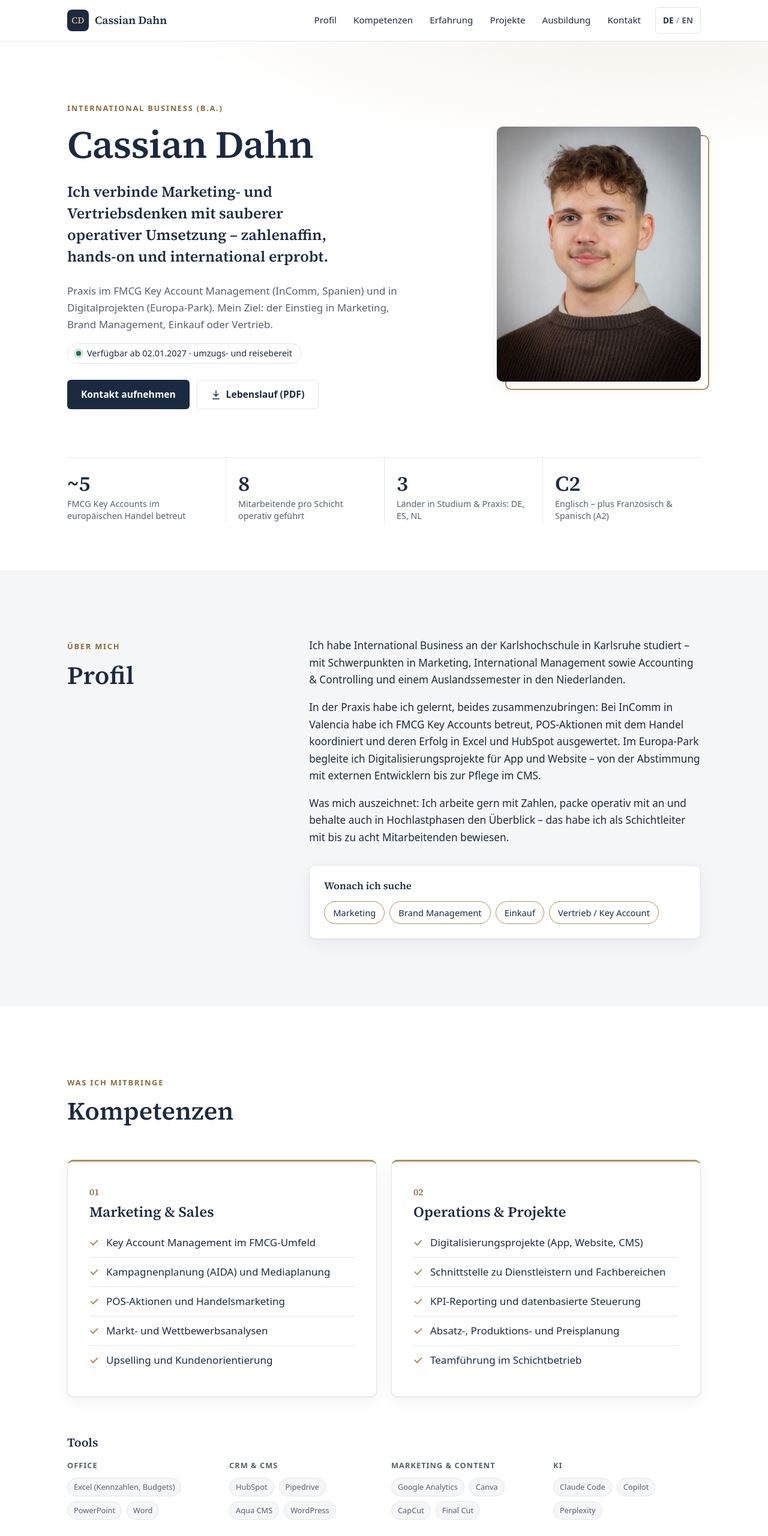
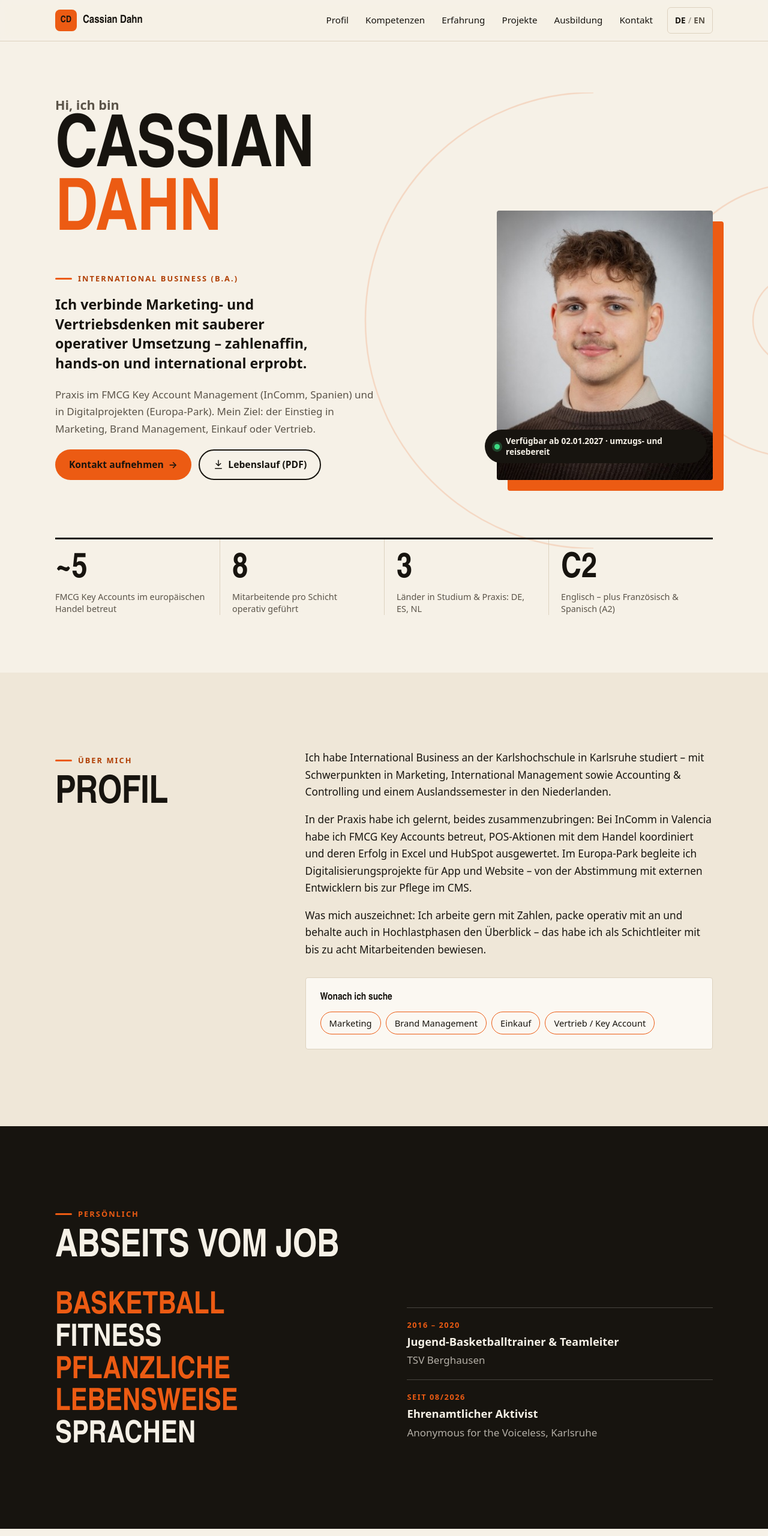
Before and after one commit to CassiFCB/Website---Dahn, an Astro site: page /Website---Dahn/de in a window 1280 px wide. Shown: the top 2560 px of the page at 60% size. Built offline with nearby package versions, Linux system fonts and the light colour scheme; Astro itself is replaced by a stand-in of ours.

Commit message:
Neues Design: sportlich-warm statt Navy und Gold
- Cremeweiß, Tinte und Basketball-Orange als Farbwelt, Dunkelmodus angepasst
- Archivo (schmal, kräftig) statt Inter und Source Serif, weiterhin lokal eingebunden
- Startbereich mit großem Namen, Spielfeldlinien und Foto mit Farbblock
- Neuer Abschnitt "Abseits vom Job" mit Interessen und Ehrenamt,
  eigene Fotos in src/assets/personal/ erscheinen automatisch

Co-Authored-By: Claude Opus 5.5 <noreply@anthropic.com>

```diff
--- a/package.json
+++ b/package.json
@@ -11,8 +11,7 @@
   },
   "dependencies": {
     "@astrojs/sitemap": "^3.7.4",
-    "@fontsource-variable/inter": "^5.3.0",
-    "@fontsource/source-serif-4": "^5.3.1",
+    "@fontsource-variable/archivo": "^5.3.0",
     "astro": "^7.4.11",
     "sharp": "^0.35.5"
   },
--- /dev/null
+++ b/src/assets/personal/LIESMICH.txt
@@ -0,0 +1 @@
+Eigene Fotos (jpg, png, webp) hier ablegen. Bis zu 4 erscheinen im Abschnitt "Abseits vom Job".
--- a/src/components/CaseStudyPage.astro
+++ b/src/components/CaseStudyPage.astro
@@ -102,8 +102,8 @@ const { Content } = await render(entry);
     width: 32px;
     height: 32px;
     border-radius: 50%;
-    background: #1b2a41;
-    color: #d1b07a;
+    background: var(--accent);
+    color: var(--on-accent);
     font-size: 0.95rem;
     flex: none;
   }
--- a/src/components/Header.astro
+++ b/src/components/Header.astro
@@ -100,8 +100,8 @@ const items = nav.map((item) => ({
     width: 36px;
     height: 36px;
     border-radius: 8px;
-    background: #1b2a41;
-    color: #d1b07a;
+    background: var(--accent);
+    color: var(--on-accent);
     font-size: 0.95rem;
     letter-spacing: 0.02em;
   }
--- a/src/components/Hero.astro
+++ b/src/components/Hero.astro
@@ -10,21 +10,33 @@ interface Props {
 }
 const { lang } = Astro.props;
 const s = t(lang);
+const [first, ...rest] = profile.name.split(' ');
 ---
 
 <section class="hero" aria-labelledby="hero-title">
+  <!-- Basketball-Spielfeldlinien als ruhiges Hintergrundmotiv -->
+  <svg class="court" viewBox="0 0 600 600" aria-hidden="true" focusable="false">
+    <circle cx="600" cy="300" r="180"></circle>
+    <circle cx="600" cy="300" r="60"></circle>
+    <path d="M600 0 V600"></path>
+    <path d="M330 0 A300 300 0 0 0 330 600"></path>
+  </svg>
+
   <div class="container grid">
     <div class="copy">
+      <p class="hello">{s.hero.hello}</p>
+      <h1 id="hero-title">
+        <span class="first">{first}</span>
+        <span class="last">{rest.join(' ')}</span>
+      </h1>
       <span class="kicker">{s.hero.eyebrow}</span>
-      <h1 id="hero-title">{profile.name}</h1>
       <p class="lead">{s.hero.lead}</p>
       <p class="sub">{s.hero.sub}</p>
-      <p class="availability">
-        <span class="dot" aria-hidden="true"></span>
-        {s.hero.availability}
-      </p>
       <div class="ctas">
-        <a class="btn btn--primary" href="#kontakt">{s.hero.ctaContact}</a>
+        <a class="btn btn--primary" href="#kontakt">
+          {s.hero.ctaContact}
+          <span aria-hidden="true">→</span>
+        </a>
         <a class="btn btn--ghost" href={url(profile.cvPath)} download>
           <svg width="18" height="18" viewBox="0 0 24 24" fill="none" aria-hidden="true">
             <path d="M12 3v12m0 0-5-5m5 5 5-5M5 21h14" stroke="currentColor" stroke-width="2" stroke-linecap="round" stroke-linejoin="round"></path>
@@ -33,17 +45,22 @@ const s = t(lang);
         </a>
       </div>
     </div>
-    <div class="photo-wrap">
+
+    <figure class="photo-wrap">
       <Image
         src={portrait}
         alt={s.hero.photoAlt}
         widths={[240, 381]}
-        sizes="(max-width: 860px) 240px, 340px"
+        sizes="(max-width: 860px) 240px, 360px"
         loading="eager"
         fetchpriority="high"
         class="photo"
       />
-    </div>
+      <figcaption class="availability">
+        <span class="dot" aria-hidden="true"></span>
+        {s.hero.availability}
+      </figcaption>
+    </figure>
   </div>
 
   <div class="container">
@@ -62,100 +79,135 @@ const s = t(lang);
 
 <style>
   .hero {
-    padding-block: clamp(48px, 8vw, 96px) clamp(48px, 7vw, 80px);
-    background:
-      radial-gradient(1200px 400px at 85% -10%, color-mix(in srgb, var(--accent) 14%, transparent), transparent 70%),
-      var(--bg);
+    position: relative;
+    overflow: hidden;
+    padding-block: clamp(40px, 7vw, 88px) clamp(56px, 8vw, 96px);
+    background: var(--bg);
+  }
+  .court {
+    position: absolute;
+    right: -4%;
+    top: 50%;
+    width: min(70vw, 760px);
+    height: auto;
+    transform: translateY(-58%);
+    fill: none;
+    stroke: var(--accent);
+    stroke-width: 2;
+    opacity: 0.16;
+    pointer-events: none;
   }
   .grid {
+    position: relative;
     display: grid;
-    grid-template-columns: minmax(0, 1fr) auto;
-    align-items: center;
-    gap: clamp(32px, 6vw, 80px);
+    grid-template-columns: minmax(0, 1.35fr) minmax(0, 1fr);
+    align-items: end;
+    gap: clamp(32px, 6vw, 72px);
+  }
+  .hello {
+    font-weight: 700;
+    font-size: clamp(1.1rem, 2vw, 1.35rem);
+    margin: 0 0 0.4rem;
+    color: var(--text-muted);
   }
   h1 {
-    margin-bottom: 0.35em;
+    display: flex;
+    flex-direction: column;
+    margin-bottom: 0.3em;
+  }
+  .last {
+    color: var(--accent);
+  }
+  .kicker {
+    margin-top: 0.5rem;
   }
   .lead {
-    font-family: var(--font-serif);
-    font-size: clamp(1.25rem, 2.2vw, 1.55rem);
-    line-height: 1.45;
-    color: var(--navy);
-    max-width: 34ch;
+    font-size: clamp(1.2rem, 2vw, 1.45rem);
+    font-weight: 600;
+    line-height: 1.4;
+    max-width: 32ch;
+    color: var(--text);
   }
   .sub {
     color: var(--text-muted);
-    max-width: 60ch;
-  }
-  .availability {
-    display: inline-flex;
-    align-items: center;
-    gap: 10px;
-    padding: 6px 14px;
-    border: 1px solid var(--border);
-    border-radius: 18px;
-    font-size: 0.9rem;
-    line-height: 1.4;
-    font-weight: 500;
-    background: var(--surface);
-  }
-  .dot {
-    flex: none;
-    width: 8px;
-    height: 8px;
-    border-radius: 50%;
-    background: var(--success);
-    box-shadow: 0 0 0 4px color-mix(in srgb, var(--success) 20%, transparent);
+    max-width: 56ch;
   }
   .ctas {
     display: flex;
     flex-wrap: wrap;
     gap: 12px;
-    margin-top: 12px;
+    margin-top: 20px;
   }
   .photo-wrap {
     position: relative;
+    margin: 0;
+    justify-self: end;
+    width: min(100%, 360px);
   }
   .photo-wrap::before {
     content: '';
     position: absolute;
-    inset: 14px -14px -14px 14px;
-    border: 2px solid var(--accent);
+    inset: 18px -18px -18px 18px;
+    background: var(--accent);
     border-radius: var(--radius);
   }
   .photo {
     position: relative;
-    width: 340px;
+    width: 100%;
     aspect-ratio: 381 / 476;
     object-fit: cover;
     border-radius: var(--radius);
-    box-shadow: var(--shadow);
+  }
+  .availability {
+    position: absolute;
+    left: -20px;
+    bottom: 28px;
+    display: inline-flex;
+    align-items: center;
+    gap: 10px;
+    max-width: calc(100% + 10px);
+    padding: 10px 16px;
+    border-radius: 999px;
+    background: var(--ink);
+    color: var(--bg);
+    font-size: 0.85rem;
+    font-weight: 600;
+    line-height: 1.35;
+  }
+  .dot {
+    flex: none;
+    width: 9px;
+    height: 9px;
+    border-radius: 50%;
+    background: #3ddc84;
+    box-shadow: 0 0 0 4px color-mix(in srgb, #3ddc84 25%, transparent);
   }
   .stats {
+    position: relative;
     display: grid;
     grid-template-columns: repeat(4, minmax(0, 1fr));
-    gap: 0;
     list-style: none;
     padding: 0;
-    margin: clamp(48px, 7vw, 80px) 0 0;
-    border-top: 1px solid var(--border);
+    margin: clamp(56px, 8vw, 96px) 0 0;
+    border-top: 3px solid var(--ink);
   }
   .stats li {
     display: flex;
     flex-direction: column;
-    gap: 4px;
-    padding: 24px 20px 0 0;
+    gap: 6px;
+    padding: 22px 20px 0 0;
   }
   .stats li + li {
     padding-left: 20px;
-    border-left: 1px solid var(--border);
+    border-left: 1.5px solid var(--border);
   }
   .value {
-    font-family: var(--font-serif);
-    font-size: 2.2rem;
-    font-weight: 600;
-    color: var(--navy);
-    line-height: 1.1;
+    font-family: var(--font-display);
+    font-size: clamp(2.6rem, 5vw, 3.6rem);
+    font-weight: 900;
+    font-stretch: 62%;
+    color: var(--ink);
+    line-height: 1;
   }
   .label {
     font-size: 0.9rem;
@@ -163,29 +215,68 @@ const s = t(lang);
     line-height: 1.4;
   }
 
+  @media (prefers-reduced-motion: no-preference) {
+    .copy > *,
+    .photo-wrap {
+      animation: rise 0.6s cubic-bezier(0.2, 0.7, 0.2, 1) both;
+    }
+    .copy > :nth-child(2) {
+      animation-delay: 0.06s;
+    }
+    .copy > :nth-child(n + 3) {
+      animation-delay: 0.14s;
+    }
+    .photo-wrap {
+      animation-delay: 0.1s;
+    }
+  }
+  @keyframes rise {
+    from {
+      opacity: 0;
+      transform: translateY(14px);
+    }
+  }
+
   @media (max-width: 860px) {
     .grid {
       grid-template-columns: 1fr;
+      align-items: start;
     }
     .photo-wrap {
       order: -1;
       justify-self: start;
+      width: 210px;
+      margin-bottom: 8px;
     }
-    .photo {
-      width: 200px;
+    .photo-wrap::before {
+      inset: 12px -12px auto 12px;
+      aspect-ratio: 381 / 476;
+    }
+    .availability {
+      position: relative;
+      left: auto;
+      bottom: auto;
+      margin-top: 28px;
+      width: max-content;
+      max-width: calc(100vw - 2 * var(--gutter));
+    }
+    .court {
+      width: 120vw;
+      right: -60%;
+      top: 22%;
     }
     .stats {
       grid-template-columns: repeat(2, minmax(0, 1fr));
     }
     .stats li,
     .stats li + li {
-      padding: 20px 12px 20px 0;
+      padding: 18px 12px 18px 0;
       border-left: 0;
-      border-bottom: 1px solid var(--border);
+      border-bottom: 1.5px solid var(--border);
     }
     .stats li:nth-child(even) {
       padding-left: 16px;
-      border-left: 1px solid var(--border);
+      border-left: 1.5px solid var(--border);
     }
   }
 </style>
--- a/src/components/HomePage.astro
+++ b/src/components/HomePage.astro
@@ -2,6 +2,7 @@
 import BaseLayout from '../layouts/BaseLayout.astro';
 import Hero from './Hero.astro';
 import About from './About.astro';
+import OffCourt from './OffCourt.astro';
 import Skills from './Skills.astro';
 import Experience from './Experience.astro';
 import Projects from './Projects.astro';
@@ -18,6 +19,7 @@ const { lang } = Astro.props;
 <BaseLayout lang={lang} alternates={routes.home} isHome>
   <Hero lang={lang} />
   <About lang={lang} />
+  <OffCourt lang={lang} />
   <Skills lang={lang} />
   <Experience lang={lang} />
   <Projects lang={lang} />
--- /dev/null
+++ b/src/components/OffCourt.astro
@@ -0,0 +1,145 @@
+---
+import { Image } from 'astro:assets';
+import type { ImageMetadata } from 'astro';
+import { t } from '../i18n/ui';
+import type { Lang } from '../i18n/routes';
+
+interface Props {
+  lang: Lang;
+}
+const { lang } = Astro.props;
+const strings = t(lang);
+const s = strings.offcourt;
+const p = strings.personal;
+
+/* Eigene Fotos (Sport, Reisen, Alltag) einfach in src/assets/personal/ legen.
+   Sie erscheinen automatisch hier, alphabetisch sortiert. Ohne Fotos bleibt der Abschnitt ohne Galerie. */
+const files = import.meta.glob<{ default: ImageMetadata }>('../assets/personal/*.{jpg,jpeg,png,webp}', {
+  eager: true,
+});
+const photos = Object.entries(files)
+  .sort(([a], [b]) => a.localeCompare(b))
+  .map(([, mod]) => mod.default)
+  .slice(0, 4);
+const interests = p.interests.split(',').map((i) => i.trim());
+---
+
+<section id="persoenlich" class="offcourt" aria-labelledby="offcourt-title">
+  <div class="container">
+    <span class="kicker">{s.kicker}</span>
+    <h2 id="offcourt-title">{s.title}</h2>
+
+    <div class="grid">
+      <ul class="interests" aria-label={p.interestsTitle}>
+        {interests.map((i) => <li>{i}</li>)}
+      </ul>
+
+      <ul class="engagement">
+        {
+          p.engagement.map((e) => (
+            <li>
+              <span class="period">{e.period}</span>
+              <strong>{e.role}</strong>
+              <span class="org">{e.org}</span>
+            </li>
+          ))
+        }
+      </ul>
+    </div>
+
+    {
+      photos.length > 0 && (
+        <div class="photos">
+          {photos.map((src) => (
+            <Image src={src} alt="" widths={[320, 640]} sizes="(max-width: 760px) 50vw, 280px" class="photo" />
+          ))}
+        </div>
+      )
+    }
+  </div>
+</section>
+
+<style>
+  .offcourt {
+    padding-block: var(--section);
+    background: var(--ink);
+    color: var(--bg);
+  }
+  h2 {
+    color: var(--bg);
+  }
+  .kicker {
+    color: var(--accent);
+  }
+  .grid {
+    display: grid;
+    grid-template-columns: minmax(0, 1fr) minmax(0, 1fr);
+    gap: clamp(32px, 6vw, 80px);
+    margin-top: clamp(24px, 4vw, 40px);
+  }
+  .interests {
+    list-style: none;
+    margin: 0;
+    padding: 0;
+  }
+  .interests li {
+    font-family: var(--font-display);
+    font-size: clamp(2rem, 4.5vw, 3.2rem);
+    font-weight: 800;
+    font-stretch: 65%;
+    text-transform: uppercase;
+    line-height: 1.05;
+  }
+  .interests li:nth-child(odd) {
+    color: var(--accent);
+  }
+  .engagement {
+    list-style: none;
+    margin: 0;
+    padding: 0;
+    align-self: end;
+  }
+  .engagement li {
+    display: flex;
+    flex-direction: column;
+    gap: 2px;
+    padding: 18px 0;
+    border-top: 1.5px solid color-mix(in srgb, var(--bg) 22%, transparent);
+  }
+  .period {
+    font-size: 0.8rem;
+    font-weight: 700;
+    letter-spacing: 0.12em;
+    text-transform: uppercase;
+    color: var(--accent);
+  }
+  .engagement strong {
+    font-size: 1.15rem;
+  }
+  .org {
+    color: color-mix(in srgb, var(--bg) 70%, transparent);
+  }
+  .photos {
+    display: grid;
+    grid-template-columns: repeat(4, minmax(0, 1fr));
+    gap: 16px;
+    margin-top: clamp(40px, 6vw, 64px);
+  }
+  .photo {
+    width: 100%;
+    aspect-ratio: 4 / 5;
+    object-fit: cover;
+    border-radius: var(--radius);
+  }
+  .photos .photo:nth-child(even) {
+    transform: translateY(24px);
+  }
+  @media (max-width: 760px) {
+    .grid {
+      grid-template-columns: 1fr;
+    }
+    .photos {
+      grid-template-columns: repeat(2, minmax(0, 1fr));
+    }
+  }
+</style>
--- a/src/components/VideoEmbed.astro
+++ b/src/components/VideoEmbed.astro
@@ -50,7 +50,7 @@ const s = t(lang).video;
     width: 100%;
     border-radius: var(--radius);
     overflow: hidden;
-    background: #1b2a41;
+    background: var(--accent);
     color: #fff;
   }
   .video :global(iframe) {
--- a/src/i18n/ui.ts
+++ b/src/i18n/ui.ts
@@ -15,6 +15,7 @@ export const ui = {
     menu: 'Menü',
     langSwitch: 'Switch to English',
     hero: {
+      hello: 'Hi, ich bin',
       eyebrow: 'International Business (B.A.)',
       lead: 'Ich verbinde Marketing- und Vertriebsdenken mit sauberer operativer Umsetzung – zahlenaffin, hands-on und international erprobt.',
       sub: 'Praxis im FMCG Key Account Management (InComm, Spanien) und in Digitalprojekten (Europa-Park). Mein Ziel: der Einstieg in Marketing, Brand Management, Einkauf oder Vertrieb.',
@@ -86,6 +87,7 @@ export const ui = {
       result: 'Ergebnis',
     },
     education: { title: 'Ausbildung', kicker: 'Studium & Schule' },
+    offcourt: { kicker: 'Persönlich', title: 'Abseits vom Job' },
     personal: {
       title: 'Persönliches',
       languagesTitle: 'Sprachen',
@@ -163,6 +165,7 @@ export const ui = {
     menu: 'Menu',
     langSwitch: 'Auf Deutsch wechseln',
     hero: {
+      hello: "Hi, I'm",
       eyebrow: 'International Business (B.A.)',
       lead: 'I combine a marketing and sales mindset with reliable operational execution – numbers-driven, hands-on and proven in international teams.',
       sub: 'Experience in FMCG key account management (InComm, Spain) and digital projects (Europa-Park, Germany). My goal: an entry-level role in marketing, brand management, procurement or sales.',
@@ -234,6 +237,7 @@ export const ui = {
       result: 'Result',
     },
     education: { title: 'Education', kicker: 'University & school' },
+    offcourt: { kicker: 'Personal', title: 'Off the clock' },
     personal: {
       title: 'Personal',
       languagesTitle: 'Languages',
--- a/src/layouts/BaseLayout.astro
+++ b/src/layouts/BaseLayout.astro
@@ -1,6 +1,5 @@
 ---
-import '@fontsource-variable/inter';
-import '@fontsource/source-serif-4/600.css';
+import '@fontsource-variable/archivo/wdth.css';
 import '../styles/global.css';
 import Header from '../components/Header.astro';
 import Footer from '../components/Footer.astro';
@@ -58,7 +57,7 @@ const jsonLd = {
     <link rel="alternate" hreflang="en" href={abs(alternates.en)} />
     <link rel="alternate" hreflang="x-default" href={abs(alternates.de)} />
     <link rel="icon" href={url('favicon.svg')} type="image/svg+xml" />
-    <meta name="theme-color" content="#1b2a41" />
+    <meta name="theme-color" content="#f6f1e7" />
 
     <meta property="og:type" content="profile" />
     <meta property="og:title" content={pageTitle} />
--- a/src/styles/global.css
+++ b/src/styles/global.css
@@ -2,52 +2,58 @@
    Design-Tokens – Farben und Abstände zentral anpassen
    ========================================================================== */
 :root {
-  --navy: #1b2a41;
-  --navy-700: #24385a;
-  --accent: #b08d57; /* dezentes Gold */
-  --accent-strong: #8a6a3b;
+  /* Sportlich-warm: Cremeweiß, Tinte, Basketball-Orange.
+     --navy ist historisch der Name für die Überschriftenfarbe und bleibt deshalb bestehen. */
+  --ink: #17140f;
+  --navy: var(--ink);
+  --navy-700: #2b261e;
+  --accent: #ec5b13; /* Basketball-Orange: Flächen, Linien, große Schrift */
+  --accent-strong: #b03f04; /* für kleinen Text auf Creme (Kontrast AA) */
+  --on-accent: #17140f;
 
-  --bg: #ffffff;
-  --bg-soft: #f5f6f8;
-  --surface: #ffffff;
-  --text: #1b2a41;
-  --text-muted: #55606f;
-  --border: #e2e5ea;
-  --link: #24385a;
-  --focus: #b08d57;
+  --bg: #f6f1e7;
+  --bg-soft: #efe7d8;
+  --surface: #fbf8f2;
+  --text: #17140f;
+  --text-muted: #5b5449;
+  --border: #ddd2bf;
+  --link: #17140f;
+  --focus: #ec5b13;
   --success: #1f6f4a;
   --error: #a3312a;
-  --header-bg: rgba(255, 255, 255, 0.88);
+  --header-bg: rgba(246, 241, 231, 0.9);
 
-  --font-sans: 'Inter Variable', system-ui, -apple-system, 'Segoe UI', Roboto, sans-serif;
-  --font-serif: 'Source Serif 4', Georgia, 'Times New Roman', serif;
+  --font-sans: 'Archivo Variable', system-ui, -apple-system, 'Segoe UI', Roboto, sans-serif;
+  --font-display: 'Archivo Variable', 'Arial Narrow', system-ui, sans-serif;
+  /* früher Serif; zeigt jetzt auf die Display-Schrift, damit alte Verweise mitziehen */
+  --font-serif: var(--font-display);
 
-  --radius: 10px;
+  --radius: 4px;
   --radius-sm: 6px;
-  --shadow: 0 1px 2px rgba(27, 42, 65, 0.06), 0 8px 24px rgba(27, 42, 65, 0.06);
-  --max: 1120px;
+  --shadow: none;
+  --max: 1160px;
   --gutter: clamp(16px, 4vw, 32px);
-  --section: clamp(64px, 10vw, 112px);
+  --section: clamp(72px, 11vw, 128px);
 
   color-scheme: light dark;
 }
 
 @media (prefers-color-scheme: dark) {
   :root {
-    --bg: #0f1724;
-    --bg-soft: #141e2e;
-    --surface: #18243a;
-    --text: #e8ecf2;
-    --text-muted: #a5afbe;
-    --border: #2a3850;
-    --link: #d9bf8f;
-    --accent: #d1b07a;
-    --accent-strong: #e2c896;
-    --navy: #e8ecf2;
+    --ink: #f4eee3;
+    --navy-700: #e6dfd2;
+    --bg: #14120e;
+    --bg-soft: #1c1913;
+    --surface: #211d17;
+    --text: #f4eee3;
+    --text-muted: #b5ac9c;
+    --border: #3a342a;
+    --link: #f4eee3;
+    --accent: #ff7a33;
+    --accent-strong: #ff9a5c;
     --success: #6fd19f;
     --error: #ff8f86;
-    --header-bg: rgba(15, 23, 36, 0.86);
-    --shadow: 0 1px 2px rgba(0, 0, 0, 0.3), 0 8px 24px rgba(0, 0, 0, 0.25);
+    --header-bg: rgba(20, 18, 14, 0.88);
   }
 }
 
@@ -100,23 +106,34 @@ h1,
 h2,
 h3,
 h4 {
-  font-family: var(--font-serif);
-  font-weight: 600;
-  line-height: 1.2;
+  font-family: var(--font-display);
+  font-weight: 800;
+  font-stretch: 80%;
+  line-height: 1.05;
   color: var(--navy);
   margin: 0 0 0.5em;
   text-wrap: balance;
 }
 
-h1 {
-  font-size: clamp(2.5rem, 6vw, 4rem);
+h1,
+h2 {
+  text-transform: uppercase;
   letter-spacing: -0.01em;
 }
+h1 {
+  font-size: clamp(3.2rem, 10vw, 7.5rem);
+  font-weight: 900;
+  font-stretch: 62%;
+  line-height: 0.88;
+}
 h2 {
-  font-size: clamp(1.9rem, 4vw, 2.6rem);
+  font-size: clamp(2.4rem, 6vw, 4rem);
+  font-stretch: 65%;
+  line-height: 0.95;
 }
 h3 {
-  font-size: 1.3rem;
+  font-size: 1.35rem;
+  font-weight: 750;
 }
 
 p {
@@ -158,14 +175,23 @@ ul {
 }
 
 .kicker {
-  display: inline-block;
+  display: inline-flex;
+  align-items: center;
+  gap: 10px;
   font-family: var(--font-sans);
   font-size: 0.8rem;
-  font-weight: 600;
-  letter-spacing: 0.14em;
+  font-weight: 700;
+  letter-spacing: 0.16em;
   text-transform: uppercase;
   color: var(--accent-strong);
-  margin-bottom: 0.75rem;
+  margin-bottom: 1rem;
+}
+.kicker::before {
+  content: '';
+  width: 28px;
+  height: 3px;
+  background: var(--accent);
+  border-radius: 2px;
 }
 
 .section-head {
@@ -215,7 +241,7 @@ ul {
   gap: 0.5em;
   min-height: 48px;
   padding: 0.7em 1.4em;
-  border-radius: var(--radius-sm);
+  border-radius: 999px;
   border: 1px solid transparent;
   font: inherit;
   font-size: 0.98rem;
@@ -232,31 +258,21 @@ ul {
   transform: translateY(1px);
 }
 .btn--primary {
-  background: #1b2a41;
-  color: #fff;
+  background: var(--accent);
+  color: var(--on-accent);
 }
 .btn--primary:hover {
-  background: #24385a;
-  color: #fff;
+  background: var(--ink);
+  color: var(--bg);
 }
 .btn--ghost {
-  border-color: var(--border);
+  border: 2px solid var(--ink);
   color: var(--text);
   background: transparent;
 }
 .btn--ghost:hover {
-  border-color: var(--accent);
-  color: var(--text);
-}
-@media (prefers-color-scheme: dark) {
-  .btn--primary {
-    background: var(--accent);
-    color: #0f1724;
-  }
-  .btn--primary:hover {
-    background: var(--accent-strong);
-    color: #0f1724;
-  }
+  background: var(--ink);
+  color: var(--bg);
 }
 
 .tag-list {
@@ -269,18 +285,18 @@ ul {
 }
 .tag {
   font-size: 0.8rem;
-  padding: 4px 10px;
+  font-weight: 600;
+  padding: 4px 12px;
   border-radius: 999px;
-  background: var(--bg-soft);
-  border: 1px solid var(--border);
+  background: transparent;
+  border: 1.5px solid var(--border);
   color: var(--text-muted);
 }
 
 .card {
   background: var(--surface);
-  border: 1px solid var(--border);
+  border: 1.5px solid var(--border);
   border-radius: var(--radius);
-  box-shadow: var(--shadow);
 }
 
 /* Fließtext-Seiten (Impressum, Datenschutz) */
```
Also changed, not shown: src/components/Education.astro (+1 -18 lines), 1 other file.
